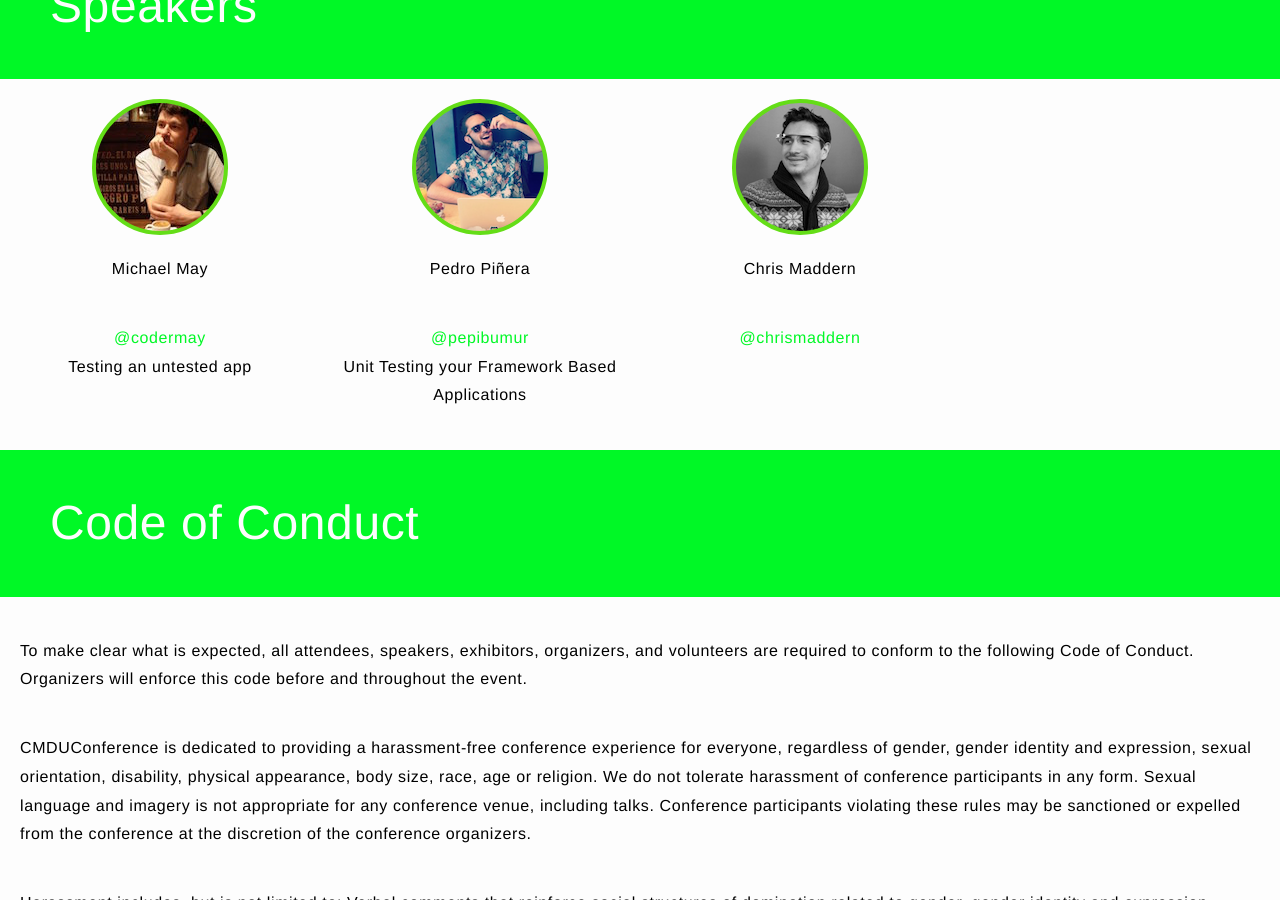
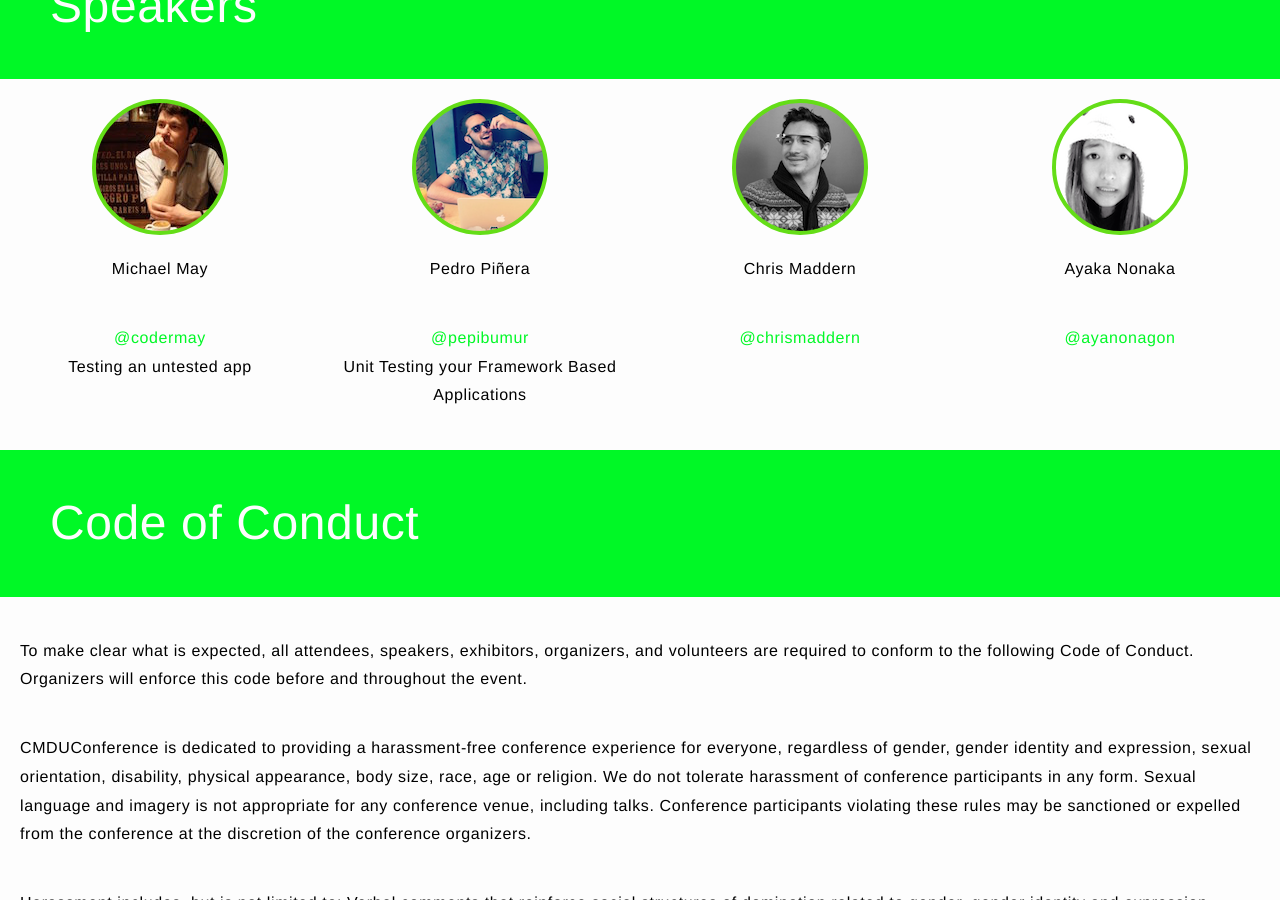
Before and after one commit to cmduconf/cmduconf.github.io, a Jekyll site: the page built from index.html, in a window 1280 px wide and 900 px high, scrolled down 848 px. Built offline with Jekyll 4.4.1, drawn with Linux system fonts in a browser that asks for light colours; nearby versions of some CDN libraries.

Commit message:
Adding ayaka as speaker

```diff
--- a/index.html
+++ b/index.html
@@ -45,6 +45,14 @@ layout: main
     <p class="center"><a href="https://twitter.com/chrismaddern" target="new">@chrismaddern</a><br>
     </p>
     </div>
+
+    <div class="center speaker">
+    <a class="speaker-image" style='background-image: url("{{ SITEURL }}/assets/ayanonagon.png");' href="https://twitter.com/ayanonagon" target="new"></a>
+    <p class="center">Ayaka Nonaka<br>
+    <p class="center"><a href="https://twitter.com/ayanonagon" target="new">@ayanonagon</a><br>
+    </p>
+    </div>
+
   </div>
 </div>
 
```
Also changed, not shown: assets/ayanonagon.png (added).
